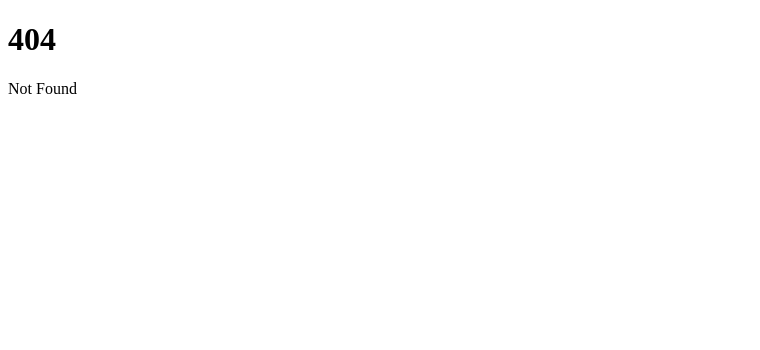
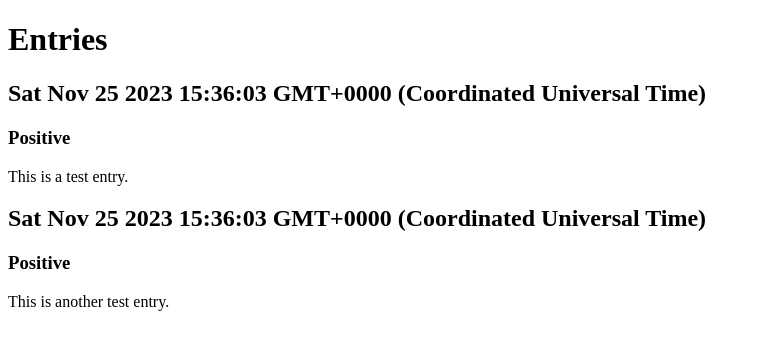
Before and after one commit to redmac135/hack-western-2023, a SvelteKit app in the folder frontend/: page /entries in a window 1280 px wide. Before the commit this address had no page. Shown: the top 350 px of the page, without its empty margins (0-760 px from the left). Built offline with nearby package versions, Linux system fonts and the light colour scheme.

Commit message:
create temporary entries page

```diff
--- /dev/null
+++ b/frontend/src/lib/schema.ts
@@ -0,0 +1,8 @@
+export type Entry = {
+	id: string;
+	sentiment: number; // A number from 1 to 5
+	created_at: Date;
+	body: string;
+};
+
+export type Entries = Array<Entry>;
--- /dev/null
+++ b/frontend/src/routes/entries/+page.svelte
@@ -0,0 +1,28 @@
+<script lang="ts">
+	export let data;
+
+	// converts 1-5 sentiement score to text
+	function sentimentToText(sentiment: number): string {
+		if (sentiment === 0) {
+			return 'Neutral';
+		} else if (sentiment > 0) {
+			return 'Positive';
+		} else {
+			return 'Negative';
+		}
+	}
+</script>
+
+<h1>Entries</h1>
+
+{#each data.entries as entry}
+	<div>
+		<h2>{entry.created_at}</h2>
+		<h3>{sentimentToText(entry.sentiment)}</h3>
+		<p>{entry.body}</p>
+	</div>
+{/each}
+
+<style>
+	/* style goes here */
+</style>
--- /dev/null
+++ b/frontend/src/routes/entries/+page.ts
@@ -0,0 +1,21 @@
+import type { Entries } from '$lib/schema';
+
+// Temporary test data
+const tmp_data: Entries = [
+	{
+		id: '1',
+		sentiment: 5,
+		created_at: new Date(),
+		body: 'This is a test entry.'
+	},
+	{
+		id: '2',
+		sentiment: 3,
+		created_at: new Date(),
+		body: 'This is another test entry.'
+	}
+];
+
+export function load(): { entries: Entries } {
+	return { entries: tmp_data };
+}
```
